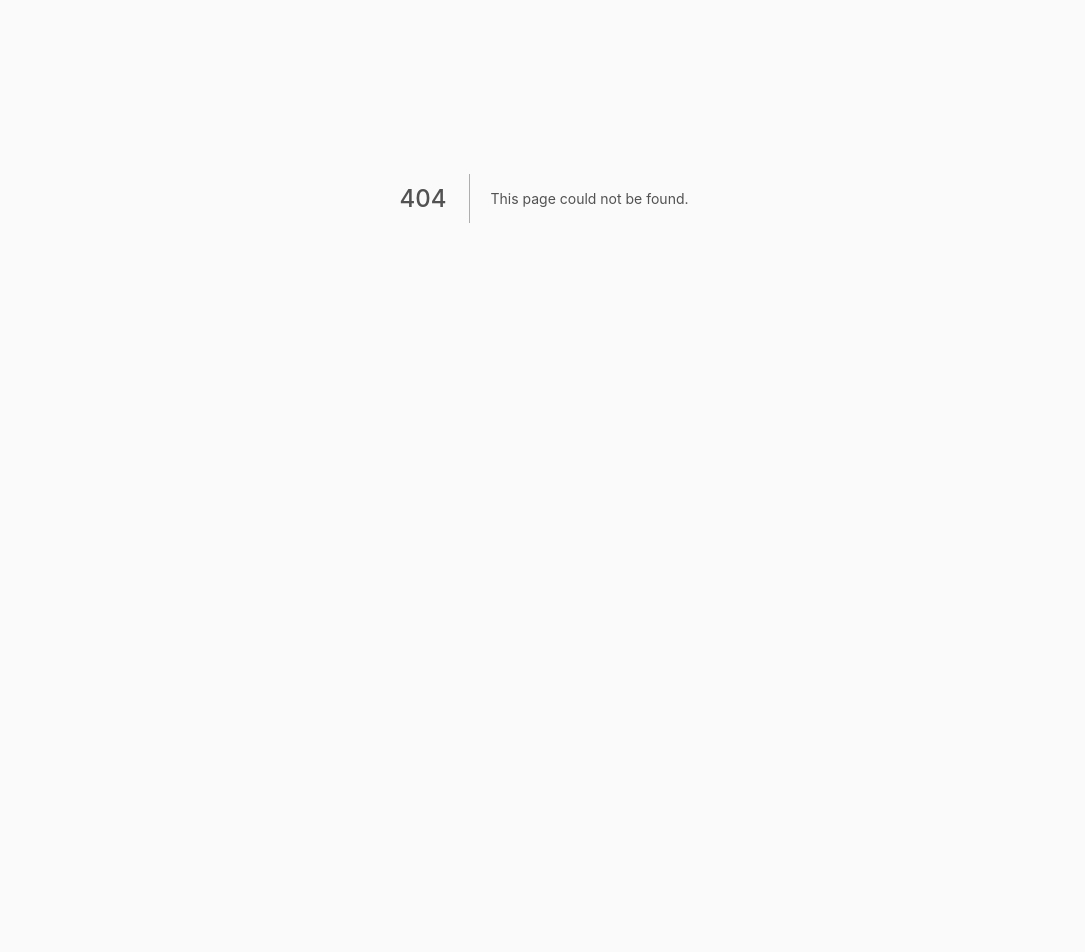
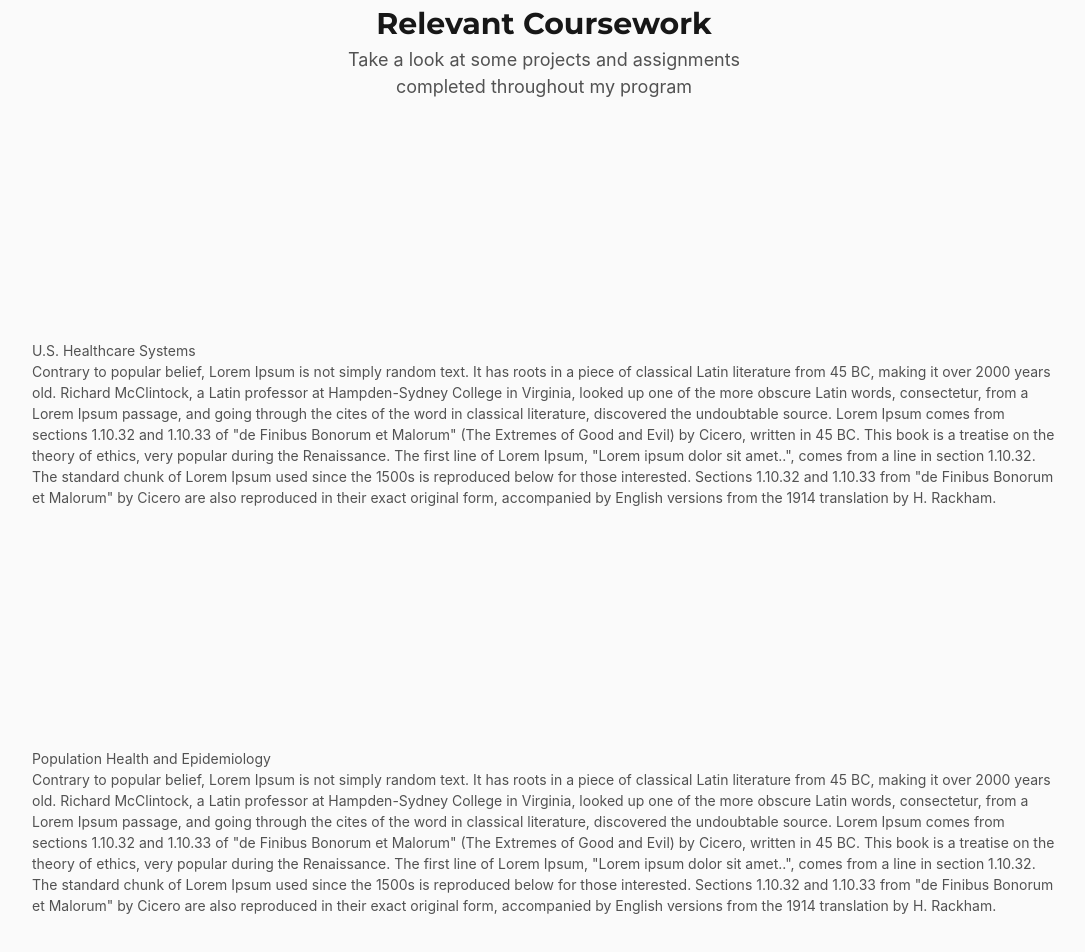
Before and after one commit to jakequinter/jenniferspick.com, a Next.js app: page /portfolio/outcomes in a window 1280 px wide. Before the commit this address had no page. Shown: the part 202-1154 px from the top of the page, without its empty margins (96-1181 px from the left). Before the commit the page ends 800 px from the top, so only its background shows below. Built offline with nearby package versions, Linux system fonts and the light colour scheme.

Commit message:
layout future site planning

```diff
--- /dev/null
+++ b/pages/portfolio/outcomes.tsx
@@ -0,0 +1,83 @@
+import React from 'react';
+
+import Container from 'src/components/layout/Container/Container';
+
+export default function Outcomes() {
+  return (
+    <Container>
+      <div className="mx-auto mb-48 max-w-md text-center">
+        <h1 className="montserrat text-4xl text-neutral-900">
+          Course Outcomes and Relevant Coursework
+        </h1>
+        <h2 className="text-xl">
+          Take a look at some projects and assignments completed throughout my
+          program
+        </h2>
+      </div>
+
+      <div id="1" className="my-60">
+        <h2>U.S. Healthcare Systems</h2>
+        <p>
+          Contrary to popular belief, Lorem Ipsum is not simply random text. It
+          has roots in a piece of classical Latin literature from 45 BC, making
+          it over 2000 years old. Richard McClintock, a Latin professor at
+          Hampden-Sydney College in Virginia, looked up one of the more obscure
+          Latin words, consectetur, from a Lorem Ipsum passage, and going
+          through the cites of the word in classical literature, discovered the
+          undoubtable source. Lorem Ipsum comes from sections 1.10.32 and
+          1.10.33 of "de Finibus Bonorum et Malorum" (The Extremes of Good and
+          Evil) by Cicero, written in 45 BC. This book is a treatise on the
+          theory of ethics, very popular during the Renaissance. The first line
+          of Lorem Ipsum, "Lorem ipsum dolor sit amet..", comes from a line in
+          section 1.10.32. The standard chunk of Lorem Ipsum used since the
+          1500s is reproduced below for those interested. Sections 1.10.32 and
+          1.10.33 from "de Finibus Bonorum et Malorum" by Cicero are also
+          reproduced in their exact original form, accompanied by English
+          versions from the 1914 translation by H. Rackham.
+        </p>
+      </div>
+      <div id="2" className="my-60">
+        <h2>Population Health and Epidemiology</h2>
+        <p>
+          Contrary to popular belief, Lorem Ipsum is not simply random text. It
+          has roots in a piece of classical Latin literature from 45 BC, making
+          it over 2000 years old. Richard McClintock, a Latin professor at
+          Hampden-Sydney College in Virginia, looked up one of the more obscure
+          Latin words, consectetur, from a Lorem Ipsum passage, and going
+          through the cites of the word in classical literature, discovered the
+          undoubtable source. Lorem Ipsum comes from sections 1.10.32 and
+          1.10.33 of "de Finibus Bonorum et Malorum" (The Extremes of Good and
+          Evil) by Cicero, written in 45 BC. This book is a treatise on the
+          theory of ethics, very popular during the Renaissance. The first line
+          of Lorem Ipsum, "Lorem ipsum dolor sit amet..", comes from a line in
+          section 1.10.32. The standard chunk of Lorem Ipsum used since the
+          1500s is reproduced below for those interested. Sections 1.10.32 and
+          1.10.33 from "de Finibus Bonorum et Malorum" by Cicero are also
+          reproduced in their exact original form, accompanied by English
+          versions from the 1914 translation by H. Rackham.
+        </p>
+      </div>
+      <div id="3" className="my-60">
+        <h2>Communications and Marketing in Healthcare</h2>
+        <p>
+          Contrary to popular belief, Lorem Ipsum is not simply random text. It
+          has roots in a piece of classical Latin literature from 45 BC, making
+          it over 2000 years old. Richard McClintock, a Latin professor at
+          Hampden-Sydney College in Virginia, looked up one of the more obscure
+          Latin words, consectetur, from a Lorem Ipsum passage, and going
+          through the cites of the word in classical literature, discovered the
+          undoubtable source. Lorem Ipsum comes from sections 1.10.32 and
+          1.10.33 of "de Finibus Bonorum et Malorum" (The Extremes of Good and
+          Evil) by Cicero, written in 45 BC. This book is a treatise on the
+          theory of ethics, very popular during the Renaissance. The first line
+          of Lorem Ipsum, "Lorem ipsum dolor sit amet..", comes from a line in
+          section 1.10.32. The standard chunk of Lorem Ipsum used since the
+          1500s is reproduced below for those interested. Sections 1.10.32 and
+          1.10.33 from "de Finibus Bonorum et Malorum" by Cicero are also
+          reproduced in their exact original form, accompanied by English
+          versions from the 1914 translation by H. Rackham.
+        </p>
+      </div>
+    </Container>
+  );
+}
--- a/src/components/Curriculum/Curriculum.tsx
+++ b/src/components/Curriculum/Curriculum.tsx
@@ -22,7 +22,7 @@ export default function Curriculum() {
               {course.syllabusUrl ? (
                 <Link href={course.syllabusUrl} passHref>
                   <a className="inline-flex items-center">
-                    View syllabus <ArrowRightIcon className="ml-4" />
+                    View coursework <ArrowRightIcon className="ml-4" />
                   </a>
                 </Link>
               ) : null}
--- a/src/components/Curriculum/courses.ts
+++ b/src/components/Curriculum/courses.ts
@@ -6,7 +6,7 @@ export const courses = [
     description:
       'This course helped me brush up on my knowledge of the U.S. Health System and how it works, including specialty areas of healthcare, payment structures and spending, Medicaid/Medicare and insurances, ACA, and the importance of leveraging value-based care.',
     syllabusUrl:
-      'https://uwex.wisconsin.edu/healthcare-administration/wp-content/uploads/sites/7/2021/06/HCA700Syllabus.pdf',
+      '/portfolio/outcomes/#1',
   },
   {
     id: '2',
@@ -15,7 +15,7 @@ export const courses = [
     description:
       'This class helped me grasp a better understanding of rural healthcare and the many social determinants of health and health disparities. Being able to understand and identify social determinants and health disparities is what makes exceptional healthcare professionals. ',
     syllabusUrl:
-      'https://uwex.wisconsin.edu/healthcare-administration/wp-content/uploads/sites/7/2021/06/HCA705Syllabus.pdf',
+    '/portfolio/outcomes/#2',
   },
   {
     id: '3',
@@ -24,7 +24,7 @@ export const courses = [
     description:
       'Communication plays a key role in health literacy. This class taught me the importance of communications in healthcare, how we communicate, and the impact it has on the patient based on their culture, social status, etc. ',
     syllabusUrl:
-      'https://uwex.wisconsin.edu/healthcare-administration/wp-content/uploads/sites/7/2021/06/HCA710Syllabus.pdf',
+    '/portfolio/outcomes/#3',
   },
   {
     id: '4',
@@ -33,7 +33,7 @@ export const courses = [
     description:
       'Our future is in the hands of technology and being able to learn and advance in this area is critical. This curriculum taught me a lot of useful information, specifically working with Excel. I found this course challenging due to the multiple steps and “shortcuts” if you will, that it takes to learn and memorize to develop graphs and information. These concepts are something I will definitely need further education and training on but I do think that this is something I can become more fluent in with more repetition.',
     syllabusUrl:
-      'https://uwex.wisconsin.edu/healthcare-administration/wp-content/uploads/sites/7/2021/06/HCA715Syllabus.pdf',
+    '/outcomes/#3',
   },
   {
     id: '5',
--- a/src/components/ProfessionalDocuments/ProfessionalDocuments.tsx
+++ b/src/components/ProfessionalDocuments/ProfessionalDocuments.tsx
@@ -25,7 +25,7 @@ const documents = [
     id: 3,
     icon: <ClipboardIcon />,
     label: 'Courses',
-    href: '/assets/resume.pdf',
+    href: 'https://uwex.wisconsin.edu/healthcare-administration/#curriculum',
   },
 ];
 
--- a/src/components/layout/Container/Container.tsx
+++ b/src/components/layout/Container/Container.tsx
@@ -12,7 +12,7 @@ export default function Container({ children }: Props) {
       <nav className="border-neurtal-200 flex items-center justify-between border-b px-8 py-2.5">
         <Link href="/" passHref>
           <a className="montserrat bg-gradient-to-r from-pink-400 via-fuchsia-400 to-pink-400 bg-clip-text pb-1 text-3xl text-transparent">
-            Jennifer
+            Jen
           </a>
         </Link>
         <div>
@@ -72,34 +72,14 @@ function Select() {
               Overview
             </a>
           </Link>
-          <Link href="/portfolio/leadership" passHref>
+          <Link href="/portfolio/outcomes" passHref>
             <a className="p-2 hover:bg-gray-50 hover:bg-gradient-to-r hover:from-pink-400 hover:via-fuchsia-400 hover:to-pink-400 hover:bg-clip-text  hover:text-neutral-900 hover:text-transparent">
-              Leadership
+              Outcomes
             </a>
           </Link>
           <Link href="/portfolio/performance" passHref>
             <a className="p-2 hover:bg-gray-50 hover:bg-gradient-to-r hover:from-pink-400 hover:via-fuchsia-400 hover:to-pink-400 hover:bg-clip-text  hover:text-neutral-900 hover:text-transparent">
-              Performance
-            </a>
-          </Link>
-          <Link href="/portfolio/recruitment" passHref>
-            <a className="p-2 hover:bg-gray-50 hover:bg-gradient-to-r hover:from-pink-400 hover:via-fuchsia-400 hover:to-pink-400 hover:bg-clip-text  hover:text-neutral-900 hover:text-transparent">
-              Recruitment
-            </a>
-          </Link>
-          <Link href="/portfolio/effectiveness" passHref>
-            <a className="p-2 hover:bg-gray-50 hover:bg-gradient-to-r hover:from-pink-400 hover:via-fuchsia-400 hover:to-pink-400 hover:bg-clip-text  hover:text-neutral-900 hover:text-transparent">
-              Effectiveness
-            </a>
-          </Link>
-          <Link href="/portfolio/financial-strategies" passHref>
-            <a className="p-2 hover:bg-gray-50 hover:bg-gradient-to-r hover:from-pink-400 hover:via-fuchsia-400 hover:to-pink-400 hover:bg-clip-text  hover:text-neutral-900 hover:text-transparent">
-              Financial strategies
-            </a>
-          </Link>
-          <Link href="/portfolio/communication" passHref>
-            <a className="rounded-b-lg p-2 hover:bg-gray-50 hover:bg-gradient-to-r hover:from-pink-400 hover:via-fuchsia-400 hover:to-pink-400 hover:bg-clip-text  hover:text-neutral-900 hover:text-transparent">
-              Communication
+              Capstone
             </a>
           </Link>
         </Popover.Content>
```
Also changed, not shown: pages/portfolio/index.tsx (renamed from pages/portfolio.tsx), 1 other file (tests, documents, lock files or other folders).
